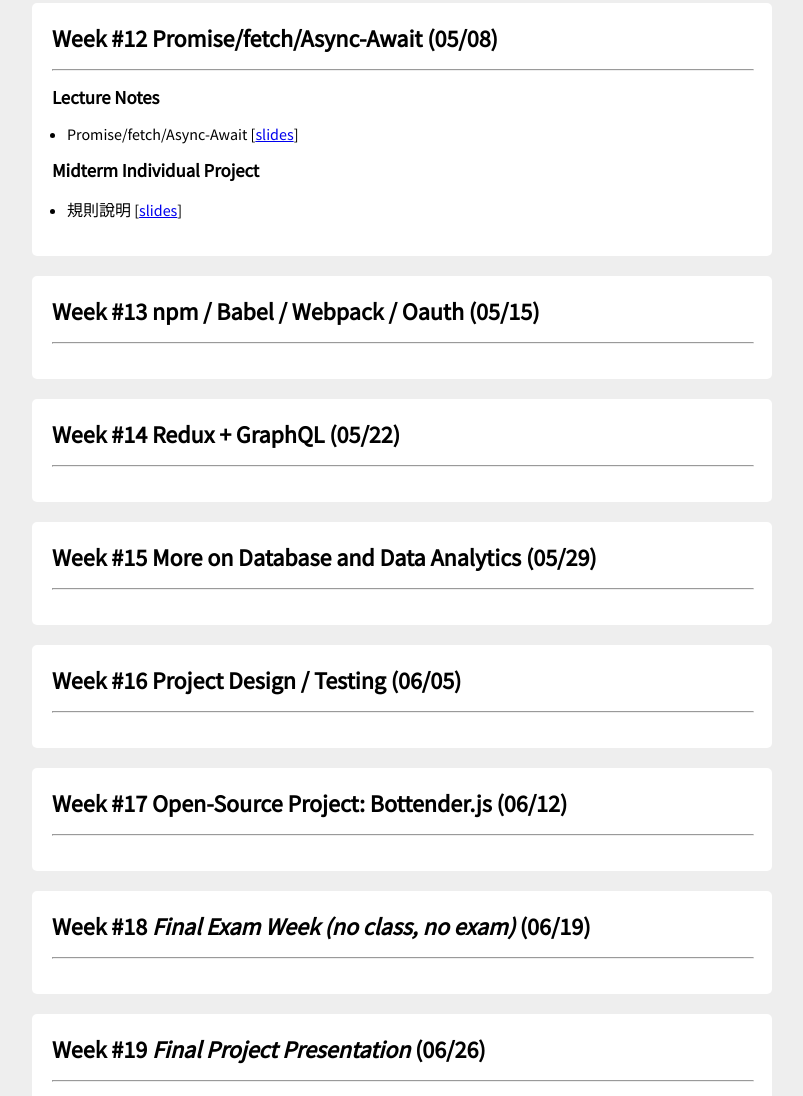
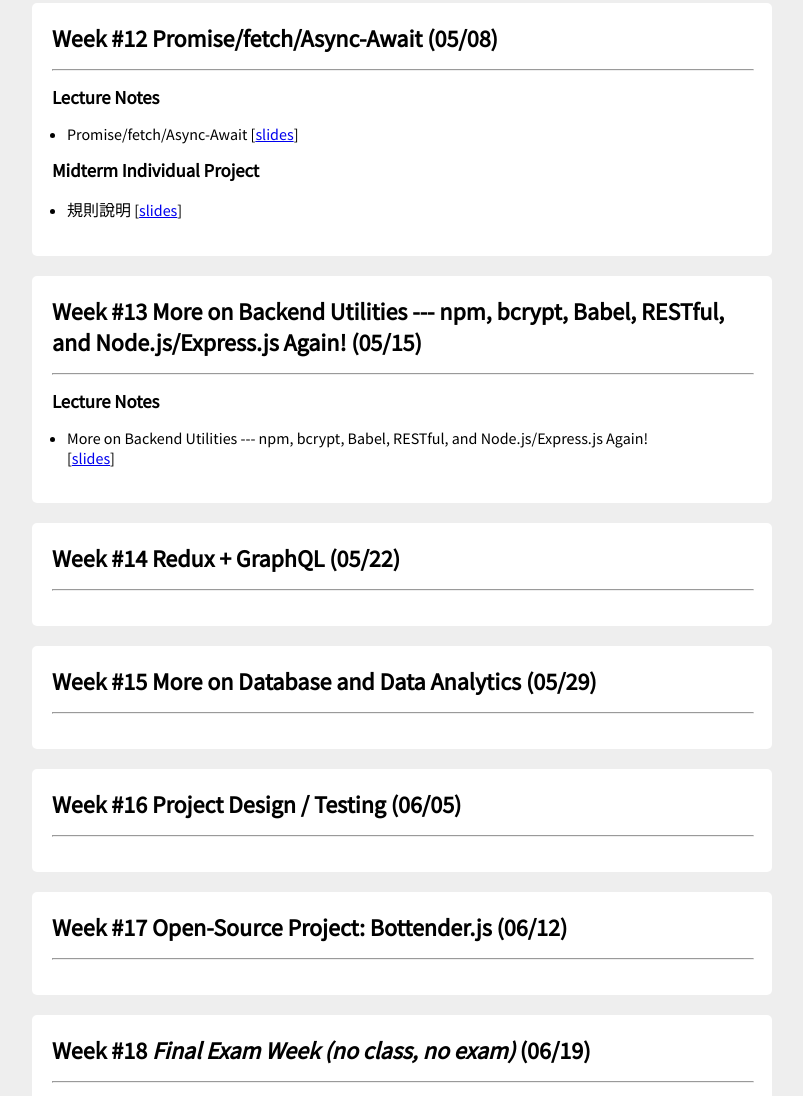
Before and after one commit to ric2k1/ric2k1.github.io, a plain HTML site: page index.html in a window 1280 px wide. Shown: the part 7650-8746 px from the top of the page, without its empty margins (238-1041 px from the left). Drawn offline with Linux system fonts and the light colour scheme.

Commit message:
Add Week 13

```diff
--- a/index.html
+++ b/index.html
@@ -1000,9 +1000,21 @@
             </div>
             <div class="post">
                 <h2 class="post-header">
-                    Week #13 npm / Babel / Webpack / Oauth (05/15)
+                    Week #13 More on Backend Utilities --- npm, bcrypt, Babel,
+                    RESTful, and Node.js/Express.js Again! (05/15)
                 </h2>
                 <hr />
+                <h3>Lecture Notes</h3>
+                <ul class="single-list">
+                    <li>
+                        More on Backend Utilities --- npm, bcrypt, Babel,
+                        RESTful, and Node.js/Express.js Again! [<a
+                            href="https://hackmd.io/p/B1jen1d24#/"
+                            target="_blank"
+                            >slides</a
+                        >]
+                    </li>
+                </ul>
             </div>
             <div class="post">
                 <h2 class="post-header">
```
